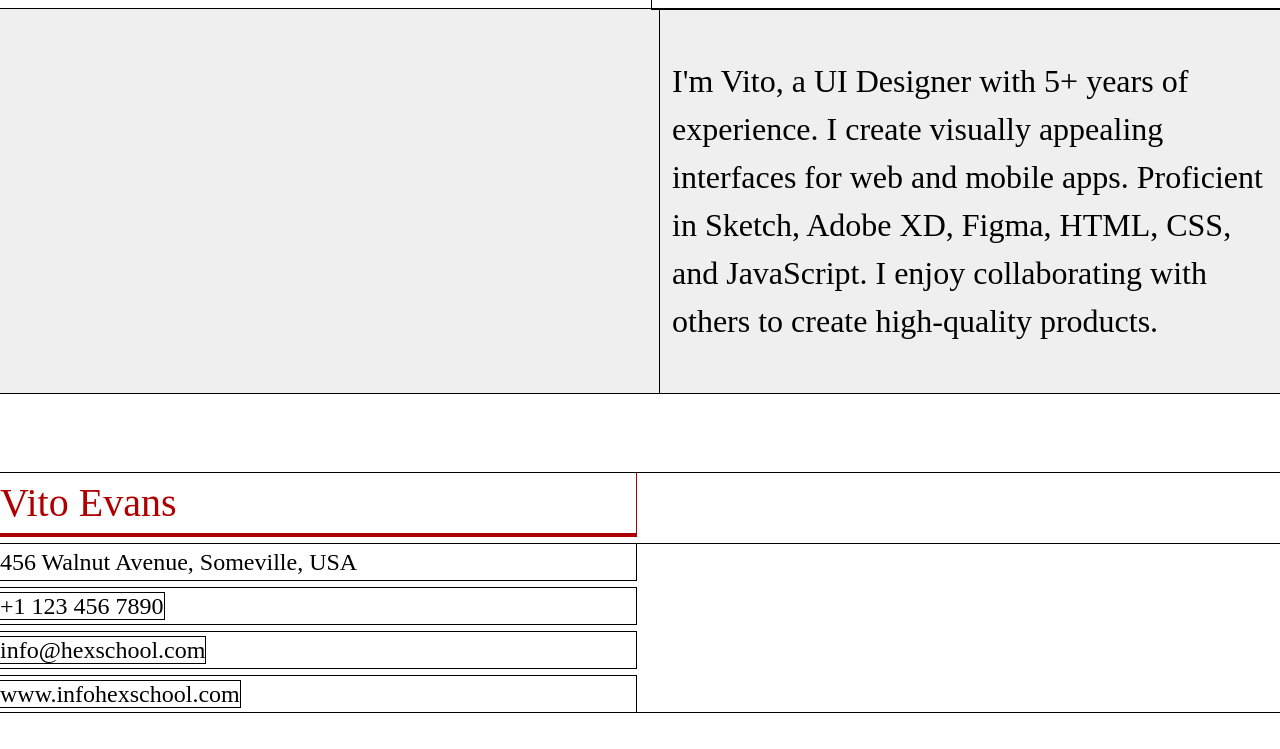
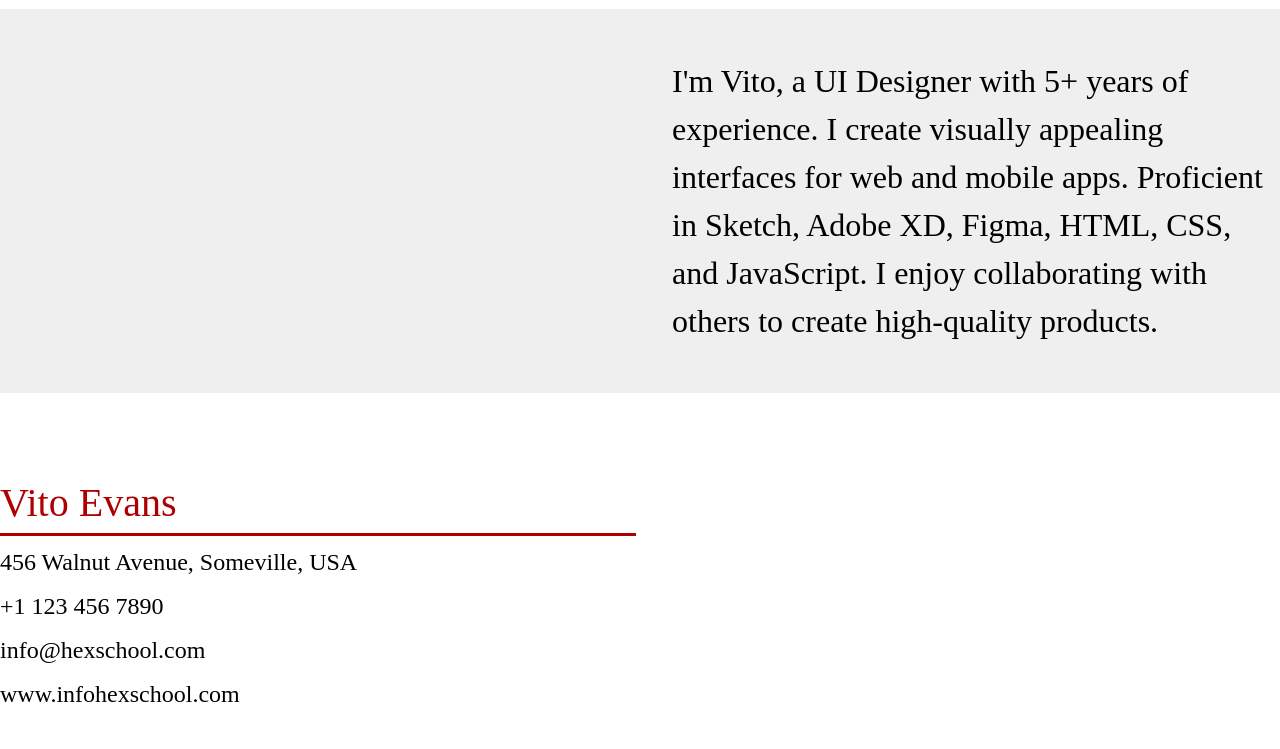
Before and after one commit to pmyfr/UI_week1, a plain HTML site: page index.html in a window 1280 px wide. Shown: the part 835-1584 px from the top of the page. Drawn offline with Linux system fonts and the light colour scheme; a web font is replaced by a local one.

Commit message:
remove outline

```diff
--- a/style.css
+++ b/style.css
@@ -134,7 +134,7 @@ table {
 *::before,
 *::after {
   box-sizing: border-box;
-  outline: solid 1px;
+  /* outline: solid 1px; */
 }
 
 img {
```
